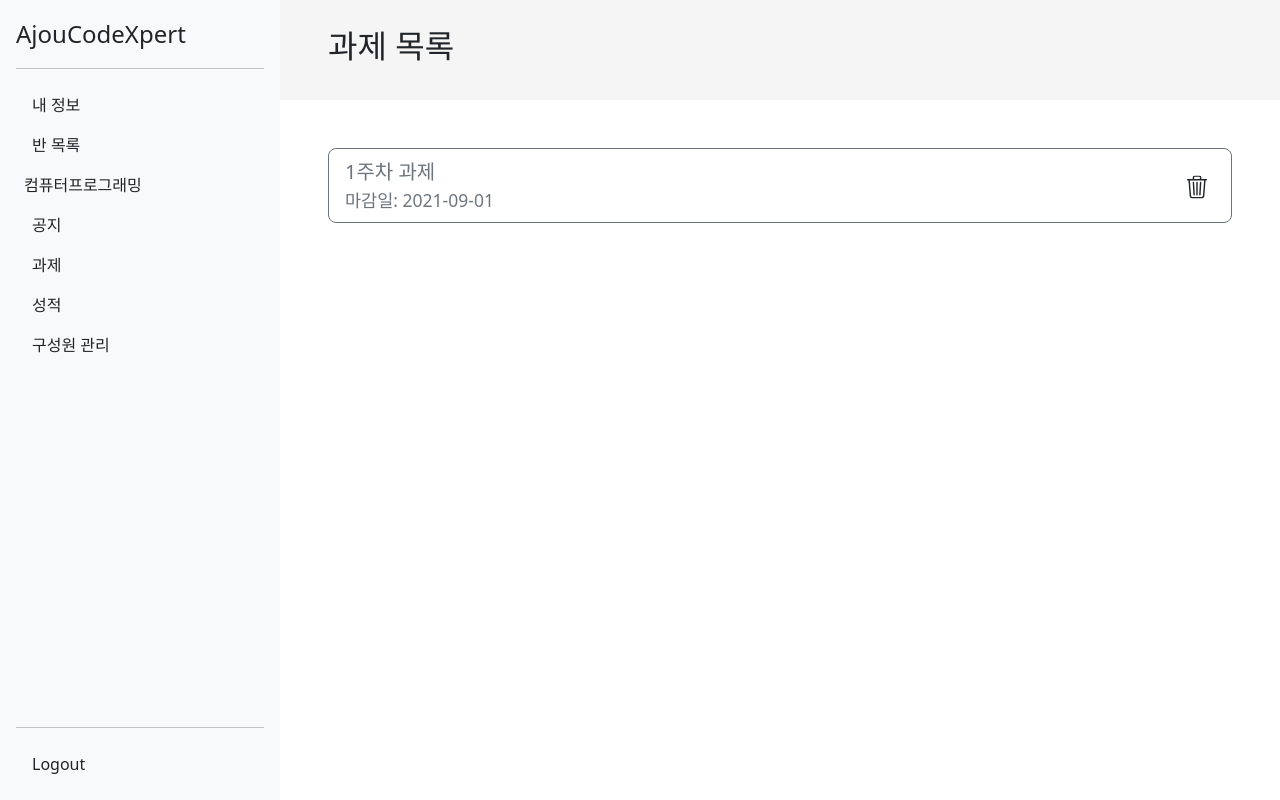
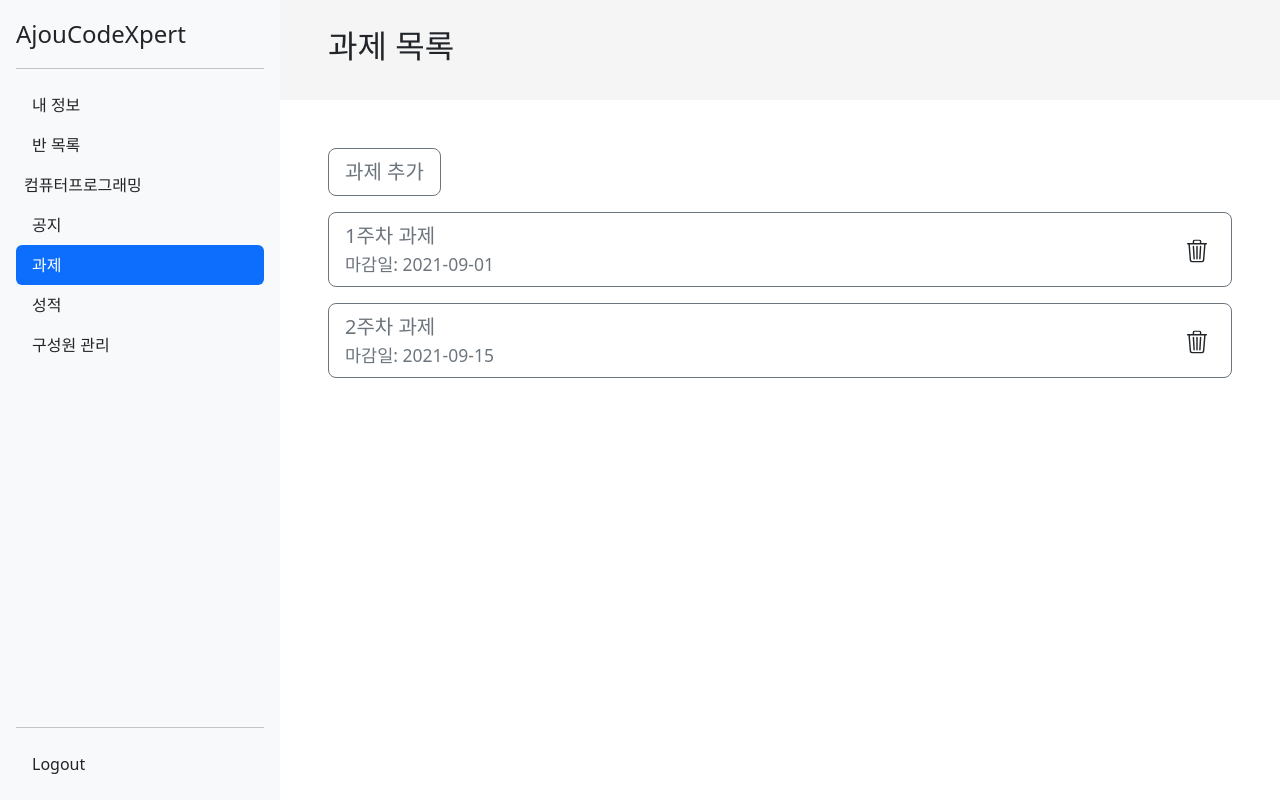
Before and after one commit to 2023-Fall-SE-CodeMates/AjouCodeXpert_Web, a React (Create React App) app: page /classes/1/assignments in a window 1280 px wide. Built offline with nearby package versions, Linux system fonts and the light colour scheme.

Commit message:
과제 목록 페이지 구현

```diff
--- a/src/components/list/AnnouncementListItem.jsx
+++ b/src/components/list/AnnouncementListItem.jsx
@@ -5,7 +5,7 @@ import DeleteListItem from "components/button/DeleteListItem";
 import EditListItem from "components/button/EditListItem";
 
 AnnouncementListItem.propTypes = {
-  classId: PropTypes.number.isRequired, // 반 ID
+  classId: PropTypes.string.isRequired, // 반 ID (path variable)
   AnnouncementId: PropTypes.number.isRequired, // 공지사항 ID
   title: PropTypes.string.isRequired, // 공지사항 제목
   content: PropTypes.string.isRequired, // 공지사항 내용
@@ -13,7 +13,6 @@ AnnouncementListItem.propTypes = {
   author: PropTypes.string.isRequired, // 공지사항 작성자
 };
 
-// TODO: 편집버튼 추가
 function AnnouncementListItem({
   classId,
   AnnouncementId,
@@ -26,7 +25,10 @@ function AnnouncementListItem({
   const [role] = [authContext.role];
 
   return (
-    <div className="mx-5 my-4 px-5 pt-4 pb-3 border rounded-3">
+    <div
+      className="mx-5 my-4 px-5 pt-4 pb-3 border rounded-3"
+      key={AnnouncementId}
+    >
       <div className="d-flex flex-row">
         <h3>{title}</h3>
         <p className="flex-grow-1" />
--- a/src/components/list/AssignmentListItem.jsx
+++ b/src/components/list/AssignmentListItem.jsx
@@ -5,12 +5,12 @@ import PropTypes from "prop-types";
 import DeleteListItem from "components/button/DeleteListItem";
 
 AssignmentListItem.propTypes = {
-  classId: PropTypes.number.isRequired, // 반 ID
+  classId: PropTypes.string.isRequired, // 반 ID (path variable)
   assignmentId: PropTypes.number.isRequired, // 과제 ID
   assignmentName: PropTypes.string.isRequired, // 과제 이름
   dueDate: PropTypes.string.isRequired, // 제출기한
   score: PropTypes.string, // 과제 점수
-  fromScorePage: PropTypes.bool, // 성적 페이지에서 접속했는지 여부
+  fromScorePage: PropTypes.bool.isRequired, // 성적 페이지에서 접속했는지 여부
 };
 
 function AssignmentListItem({
@@ -25,7 +25,7 @@ function AssignmentListItem({
   const authContext = useAuth();
   const [role] = [authContext.role];
   return (
-    <div className="position-relative">
+    <div className="position-relative mb-3" key={assignmentId}>
       <button
         className="btn btn-outline-secondary btn-lg text-start w-100 overflow-hidden listitemButton"
         type="button"
--- a/src/components/list/ClassListItem.jsx
+++ b/src/components/list/ClassListItem.jsx
@@ -16,7 +16,7 @@ function ClassListItem({ classId, className, subjectCode }) {
   const [role] = [authContext.role];
 
   return (
-    <div className="position-relative">
+    <div className="position-relative mb-3" key={classId}>
       <button
         className="btn btn-outline-secondary btn-lg text-start w-100 overflow-hidden listitemButton"
         type="button"
--- a/src/components/list/ProblemListItem.jsx
+++ b/src/components/list/ProblemListItem.jsx
@@ -5,8 +5,8 @@ import PropTypes from "prop-types";
 import DeleteListItem from "components/button/DeleteListItem";
 
 ProblemListItem.propTypes = {
-  classId: PropTypes.number.isRequired, // 반 ID
-  assignmentId: PropTypes.number.isRequired, // 과제 ID
+  classId: PropTypes.string.isRequired, // 반 ID (path variable)
+  assignmentId: PropTypes.string.isRequired, // 과제 ID (path variable)
   problemNo: PropTypes.number.isRequired, // 문제 번호
   submittedDate: PropTypes.string, // 제출일
   point: PropTypes.string, // 문제 점수
@@ -25,7 +25,7 @@ function ProblemListItem({
   const authContext = useAuth();
   const [role] = [authContext.role];
   return (
-    <div className="position-relative">
+    <div className="position-relative mb-3">
       <button
         className="btn btn-outline-secondary btn-lg text-start w-100 overflow-hidden listitemButton"
         type="button"
--- a/src/pages/common/AssignmentPage.jsx
+++ b/src/pages/common/AssignmentPage.jsx
@@ -1,23 +1,45 @@
 // 과제 페이지
 import React from "react";
+import { useAuth } from "services/AuthContext";
 import Sidebar from "components/Sidebar";
 import Titlebar from "components/Titlebar";
 import AssignmentListItem from "components/list/AssignmentListItem";
+import { Link, useParams } from "react-router-dom";
 
 function AssignmentPage(props) {
+  const { classId } = useParams();
+  const authContext = useAuth();
+  const [role] = [authContext.role];
+
   return (
     <div className="d-flex flex-row">
-      <Sidebar classId="11" className="컴퓨터프로그래밍" />
+      <Sidebar classId={classId} className="컴퓨터프로그래밍" />
       <div className="flex-fill d-flex flex-column">
         <Titlebar title="과제 목록" />
         <div className="container px-5">
-          <div className="my-5">
+          {/* 과제 목록 */}
+          <div className="mt-5">
+            {role === "ta" && (
+              <Link
+                className="btn btn-outline-secondary btn-lg mb-3"
+                to={`/classes/${classId}/assignments/create`}
+              >
+                과제 추가
+              </Link>
+            )}
             <AssignmentListItem
-              classId={11}
+              classId={classId}
               assignmentId={1}
               assignmentName="1주차 과제"
               dueDate="2021-09-01"
-              score="9/9"
+              fromScorePage={false}
+            />
+            <AssignmentListItem
+              classId={classId}
+              assignmentId={2}
+              assignmentName="2주차 과제"
+              dueDate="2021-09-15"
+              fromScorePage={false}
             />
           </div>
         </div>
--- a/src/pages/common/ClassListPage.jsx
+++ b/src/pages/common/ClassListPage.jsx
@@ -60,6 +60,7 @@ function ClassListPage(props) {
               반 개설
             </Link>
           )}
+          {/* 반 목록 */}
           <div className="mb-5">
             <ClassListItem
               classId={11}
--- a/src/pages/common/ScorePage.jsx
+++ b/src/pages/common/ScorePage.jsx
@@ -1,8 +1,42 @@
 // 성적 페이지
 import React from "react";
+import Sidebar from "components/Sidebar";
+import Titlebar from "components/Titlebar";
+import AssignmentListItem from "components/list/AssignmentListItem";
+import { useParams } from "react-router-dom";
 
 function ScorePage(props) {
-  return <div>성적 페이지</div>;
+  const { classId } = useParams();
+
+  return (
+    <div className="d-flex flex-row">
+      <Sidebar classId={classId} className="컴퓨터프로그래밍" />
+      <div className="flex-fill d-flex flex-column">
+        <Titlebar title="과제 목록" />
+        <div className="container px-5">
+          {/* 과제 목록 */}
+          <div className="mt-5">
+            <AssignmentListItem
+              classId={classId}
+              assignmentId={1}
+              assignmentName="1주차 과제"
+              dueDate="2021-09-01"
+              score="15/15"
+              fromScorePage={true}
+            />
+            <AssignmentListItem
+              classId={classId}
+              assignmentId={2}
+              assignmentName="2주차 과제"
+              dueDate="2021-09-15"
+              score="-"
+              fromScorePage={true}
+            />
+          </div>
+        </div>
+      </div>
+    </div>
+  );
 }
 
 export default ScorePage;
```
